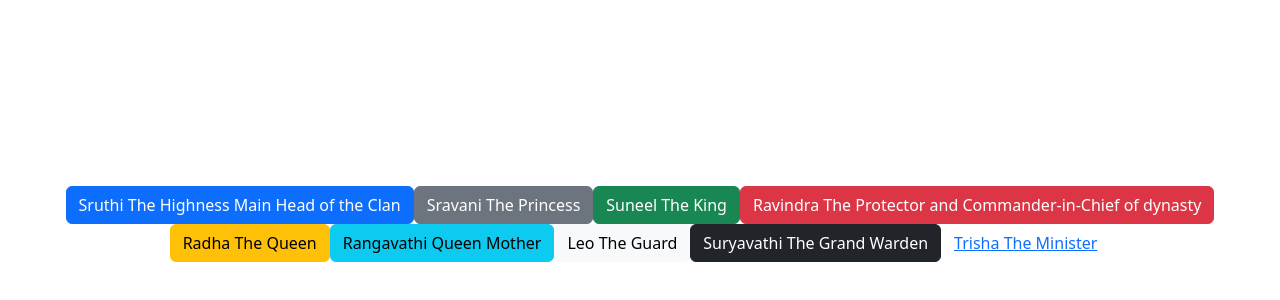
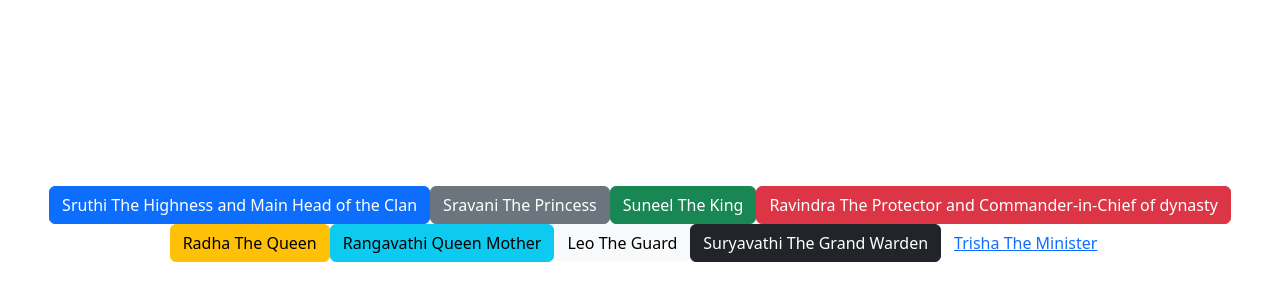
Before and after one commit to DATLARAVINDRABHUPATHIVARMA/ReactComplete, a React (Vite) app in the folder 17 Bootstrap/Basics/: page / in a window 1280 px wide. Shown: the part 176-476 px from the top of the page. Built offline with nearby package versions, Linux system fonts and the light colour scheme.

Commit message:
need to begin project

```diff
--- a/17 Bootstrap/Basics/src/App.jsx
+++ b/17 Bootstrap/Basics/src/App.jsx
@@ -7,7 +7,7 @@
 
   return (
     <div>
-      <button type="button" class="btn btn-primary">Sruthi The Highness Main Head of the Clan</button>
+      <button type="button" class="btn btn-primary">Sruthi The Highness and Main Head of the Clan</button>
       <button type="button" class="btn btn-secondary">Sravani The Princess</button>
       <button type="button" class="btn btn-success">Suneel The King</button>
       <button type="button" class="btn btn-danger">Ravindra The Protector and Commander-in-Chief of dynasty </button>
```
Also changed, not shown: 1 other file (tests, documents, lock files or other folders).
